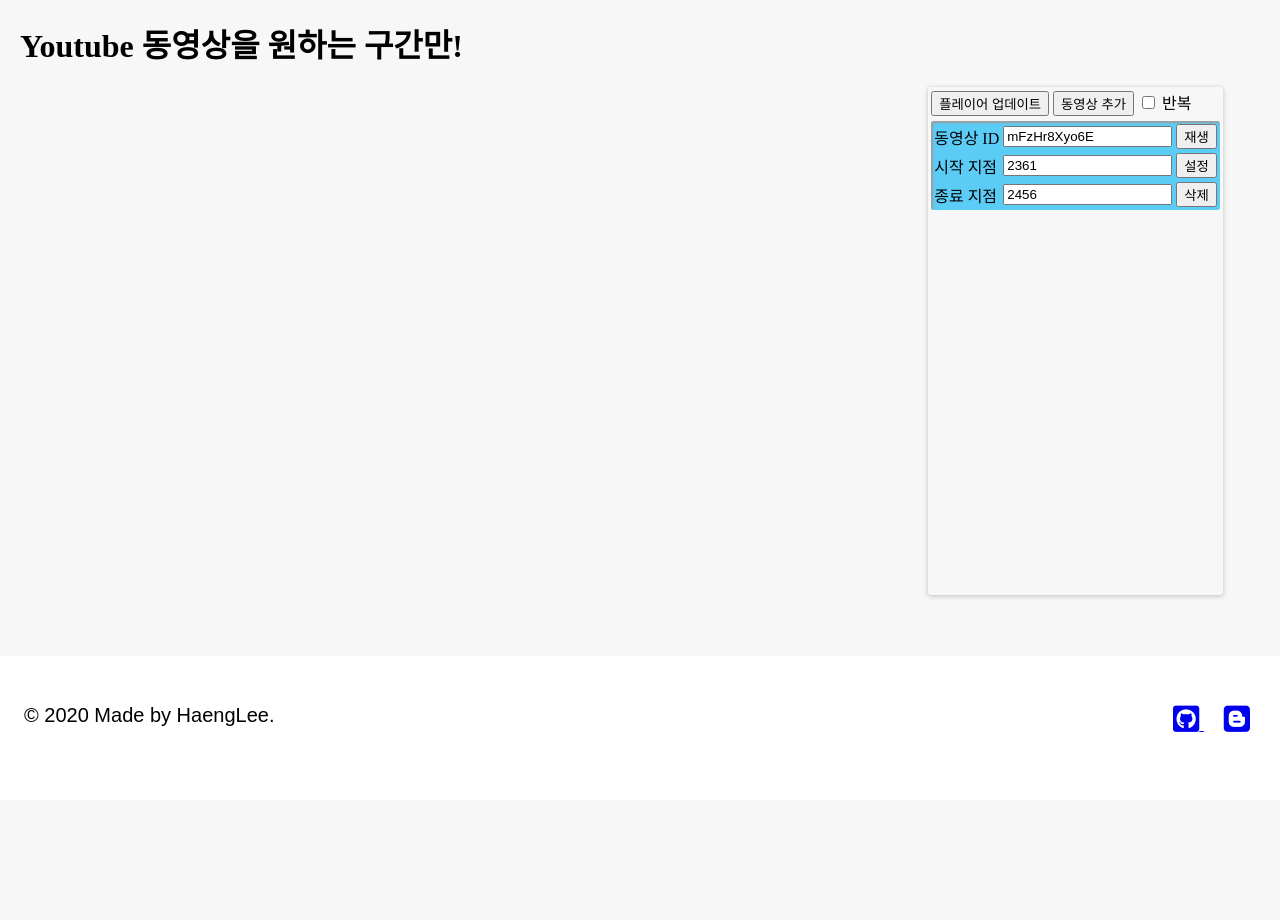
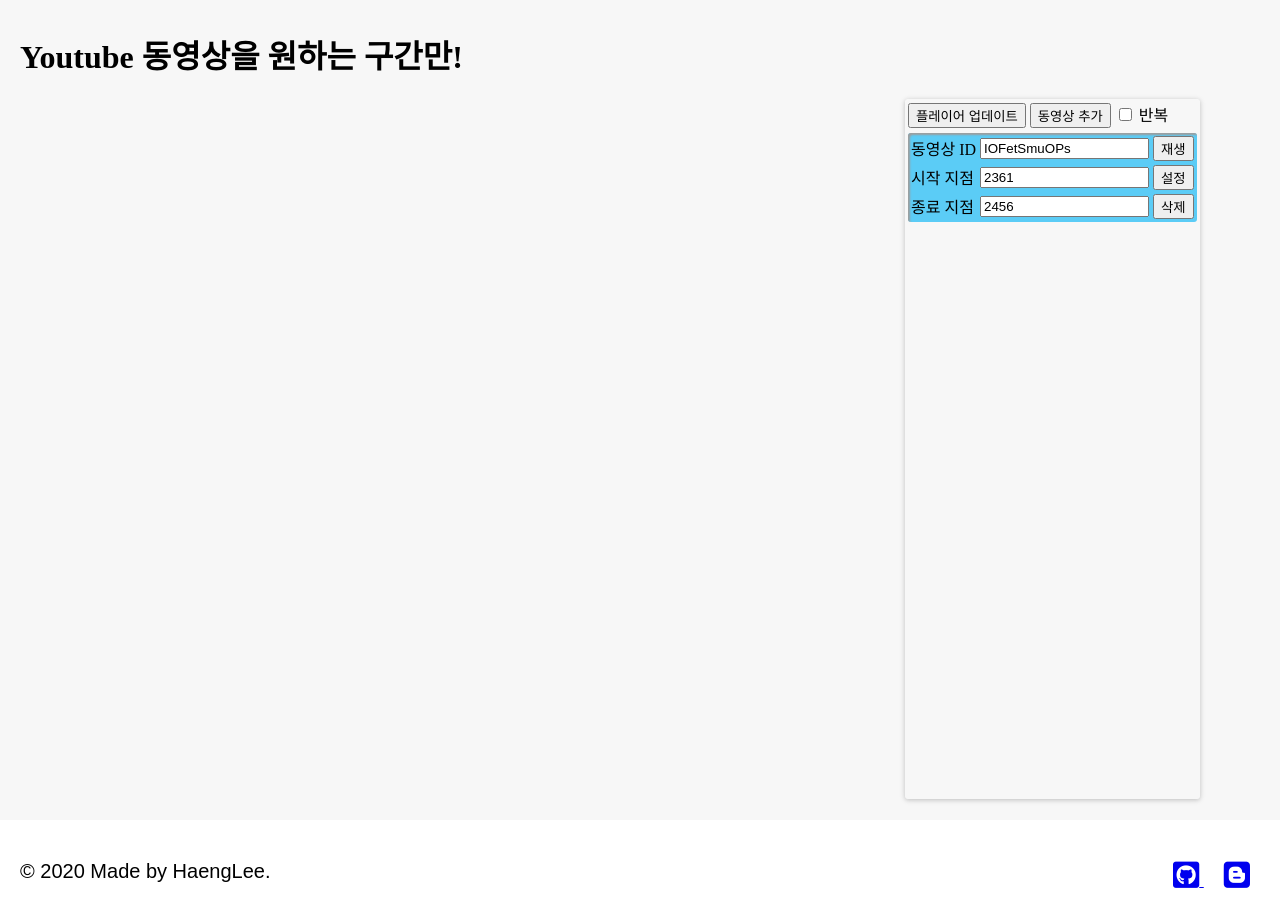
Before and after one commit to niveus323/SectionPlayer, a plain HTML site: page youtubeSectionPlayer.html in a window 1280 px wide. Before the commit the page ends 800 px from the top, so only its background shows below. Drawn offline with Linux system fonts and the light colour scheme.

Commit message:
유튜브 구간재생 - node js 연결 및 css 수정

```diff
--- a/youtubeSectionPlayer.html
+++ b/youtubeSectionPlayer.html
@@ -5,6 +5,7 @@
     </head>
 
     <body onresize="reSize()" onload="reSize()">
+        <div class="main">
             <h1>Youtube 동영상을 원하는 구간만!</h1>
             <section>
                 <div class="youtube">
@@ -27,7 +28,8 @@
                                 <td class="player-group-options">
                                     <div class="player-option-row">
                                         <input type="text" class="player-text-input" size="18"
-                                        id="playerContent0" value="mFzHr8Xyo6E" alt="동영상 ID를 입력하세요">
+                                            id="playerContent0" value="IOFetSmuOPs" alt="동영상 ID를 입력하세요">
+                                            <!-- mFzHr8Xyo6E -->
                                     </div>
                                 </td>
                                 <td class="player-group-button">
@@ -62,6 +64,7 @@
                     </table>
                 </div>
             </div>
+        </div>
         <footer>
             <div class="level">
                 <div class="level-start">
@@ -85,20 +88,28 @@
         body{
             height: 100%;
             overflow:auto;
-            padding: 20px;
+            /* padding: 20px; */
             box-sizing: border-box;
             margin: auto;
             background-color: #f7f7f7;
         }
-        .youtube{
+        .main{
+            min-height: 100%;
+            padding:10px 0 0 20px;
+        }
+        .youtube{   /*9:16*/
             position:relative;
             /* width:100%;
             padding-bottom: 56.25%; */
-            width:73%;
-            padding-bottom: 41%;
+            /* width:73%;
+            padding-bottom: 41%; */
             /* width:80%;
             padding-bottom: 45%; */
-            height:0;
+            /* height:0; */
+            /* height:70%;
+            padding-right:70%; */
+            height: calc( 90% - 20px );
+            padding-right:70%;
             float:left;
         }
         #player{
@@ -148,15 +159,22 @@
         }
         footer{
             background-color: #fff;
-            padding: 3rem 1.5rem 6rem;
+            /* padding: 3rem 1.5rem 6rem; */
+            /* padding:1.2rem 1rem 2.5rem;
             clear:both;
             position: fixed;
             bottom:0;
-            height: 50px;
-            left:-20px;
-            width: calc( 100% + 20px );
+            height: 30px;
+            left:-20px; */
+            /* width: calc( 100% + 20px ); */
+            width:100%;
             box-sizing: border-box;
             font-family: 'Poppins', sans-serif;
+            position:relative;
+            margin-top: 10px;
+            padding:40px 0;
+            height:100px;
+            text-align: left;
         }
         .control{
             margin:0;
@@ -170,7 +188,8 @@
         }
         .level-end{
             width: auto;
-            position: fixed;
+            /* position: fixed; */
+            position: absolute;
             right:30px;
         }
         .button-git{
@@ -186,13 +205,15 @@
 /*
     TODO
     1. EndPoint가 StartPoint보다 앞에있으면 오류를 알릴것
-    2. footer에 github밑 정보 띄우기
-    3. 화면 크기에 따라 텍스트 크기, 유튜브 화면 크기 변경(일정의 크기를 기준으로 퍼센티지 변경)
-    4. 모바일 환경에서도 자동재생이 되도록 mute=1로 실행후 재생시 mute 끄기
-    5. 서버 베포 (heroku, cafe24 등등)
+    2. 화면 크기에 따라 텍스트 크기, 유튜브 화면 크기 변경(media쿼리 이용해서 분기되는 css파일 준비 min-width => 해상도 최소 조건.)
+    3. 모바일 환경에서도 자동재생이 되도록 mute=1로 실행후 재생시 mute 끄기
+    4. 서버 베포 (heroku, cafe24 등등)
+    5. 재생목록 추가시 이전 재생목록의 동영상 id복사하여 value 설정
 */
 
         function reSize(){
+            console.log(window.screen.height+ ", " + window.screen.width);
+
             let height = document.getElementsByClassName('youtube')[0].offsetHeight;
             let elem_option = document.getElementById('options');
             let padding_option = window.getComputedStyle(elem_option).padding;
@@ -248,7 +269,7 @@
         var state;  //0 - 로드하고 재생 전, 1 - 재생 중, 2 - 완료
 
         function onYouTubeIframeAPIReady(){
-            videolist.add("mFzHr8Xyo6E");   //기본 재생 동영상 ID
+            videolist.add("IOFetSmuOPs");   //기본 재생 동영상 ID mFzHr8Xyo6E
             player = new YT.Player('player',{
                 host:'https://www.youtube.com',
                 videoId: videolist.get(0),
```
Also changed, not shown: main.js (added, +17 -0 lines). Lines whose indentation alone changed are shown as unchanged.
